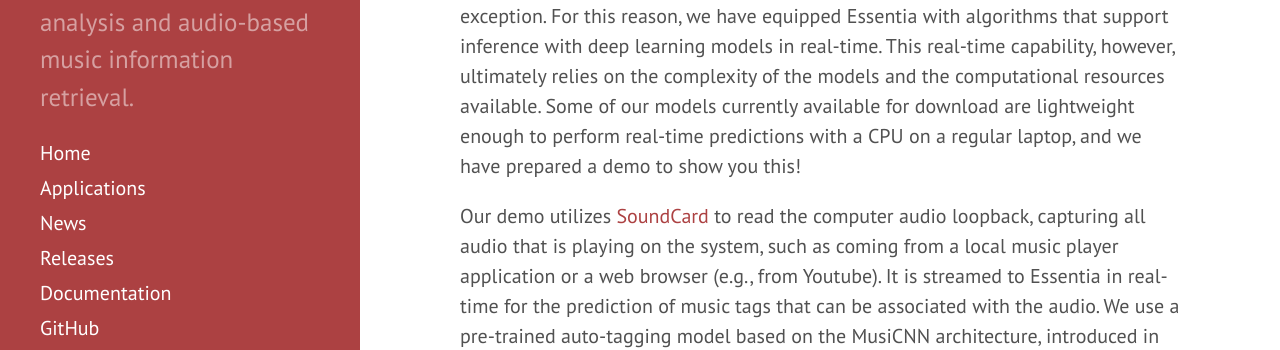
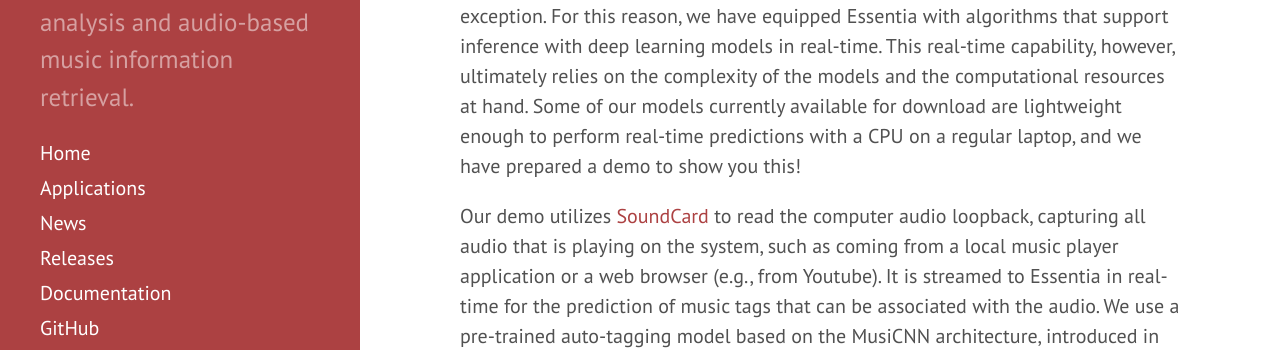
Before and after one commit to pabloEntropia/essentia-labs, a Jekyll site: the page built from _posts/2020-04-23-tensorflow-real-time.md, in a window 1280 px wide and 900 px high. Shown: the part 429-779 px from the top of the window. Built offline with Jekyll 4.4.1, drawn with Linux system fonts in a browser that asks for light colours; some of the changed text lies outside the part shown.

Commit message:
Improve words

```diff
--- a/_posts/2020-04-23-tensorflow-real-time.md
+++ b/_posts/2020-04-23-tensorflow-real-time.md
@@ -8,7 +8,7 @@ tags: [TensorFlow]
 In this post, we demonstrate how to use TensorFlow models in Essentia for real-time music audio annotation. Find more information about [the available models](https://mtg.github.io/essentia-labs/news/2020/01/16/tensorflow-models-released/) and the introduction to [our TensorFlow wrapper](https://mtg.github.io/essentia-labs/news/2019/10/19/tensorflow-models-in-essentia/) in our previous posts.
 
 Real-time constraints are a common requirement for many applications that involve digital audio signal processing and analysis in a wide variety of contexts, and deployment scenarios, and the approaches relying on deep learning should be no exception. For this reason, we have equipped Essentia with algorithms that support inference with deep learning models in real-time.
-This real-time capability, however, ultimately relies on the complexity of the models and the computational resources available. Some of our models currently available for download are lightweight enough to perform real-time predictions with a CPU on a regular laptop, and we have prepared a demo to show you this!
+This real-time capability, however, ultimately relies on the complexity of the models and the computational resources at hand. Some of our models currently available for download are lightweight enough to perform real-time predictions with a CPU on a regular laptop, and we have prepared a demo to show you this!
 
 Our demo utilizes [SoundCard](https://github.com/bastibe/SoundCard) to read the computer audio loopback, capturing all audio that is playing on the system, such as coming from a local music player application or a web browser (e.g., from Youtube). It is streamed to Essentia in real-time for the prediction of music tags that can be associated with the audio.
 We use a pre-trained auto-tagging model based on the MusiCNN architecture, introduced in [our previous post](https://mtg.github.io/essentia-labs/news/2019/10/19/tensorflow-models-in-essentia/), adapted to operate on small one-second chunks of audio.
```
